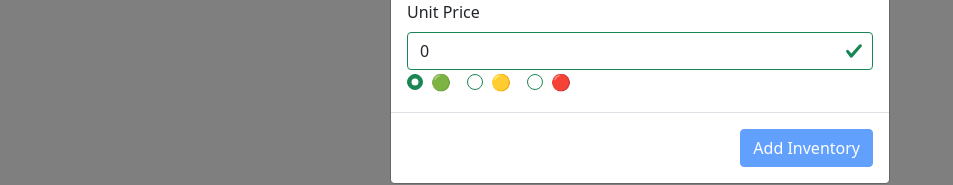
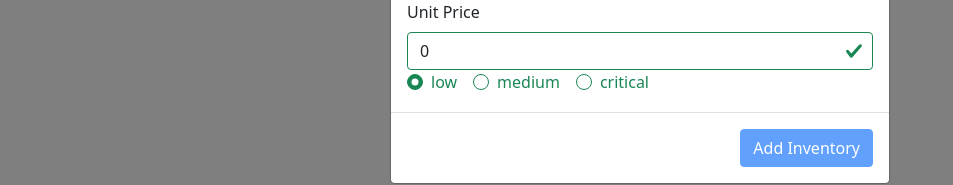
Before and after one commit to abheeth99/inventoryManagementWeb, a React (Create React App) app in the folder inventory-management-web/: page / in a window 1280 px wide. Both pictures are taken after a click on the button "Add Inventory". Shown: the part 267-452 px from the top of the page, without its empty margins (0-953 px from the left). Built offline with nearby package versions, Linux system fonts and the light colour scheme; no server answers.

Commit message:
handle reOrderlevel with enums

```diff
--- a/inventory-management-web/src/Components/Inventory.tsx
+++ b/inventory-management-web/src/Components/Inventory.tsx
@@ -47,7 +47,7 @@ const Inventory: React.FC=(props) =>{
                         <td>{inventory.name}</td>
                         <td>{inventory.unitsCount}</td>
                         <td>{inventory.unitPrice}</td>
-                        <td>{inventory.reorderLevel ===  reorderLevel.low ? '🟢': inventory.reorderLevel === reorderLevel.medium ? '🟡' : '🔴'}</td>
+                        <td>{reorderLevel[inventory.reorderLevel]}</td>
                         <td>
                             <Button size="sm" onClick={()=>{setEdit({id: inventory.id})}}>Edit</Button>
                             {' '}
--- a/inventory-management-web/src/Components/InventoryForm.tsx
+++ b/inventory-management-web/src/Components/InventoryForm.tsx
@@ -98,7 +98,7 @@ const InventoryForm: React.FC<{onSubmit: (inventory:InventoryItem)=>void, invent
                         value={reorderLevel.low}
                         name='reorderLevel'
                         onChange={handleChange}
-                        label={'🟢'}
+                        label={reorderLevel[reorderLevel.low]}
                     />
                     <Form.Check
                         inline
@@ -108,7 +108,7 @@ const InventoryForm: React.FC<{onSubmit: (inventory:InventoryItem)=>void, invent
                         value={reorderLevel.medium}
                         name='reorderLevel'
                         onChange={handleChange}
-                        label={'🟡'}
+                        label={reorderLevel[reorderLevel.medium]}
                     />
                     <Form.Check
                         inline
@@ -118,7 +118,7 @@ const InventoryForm: React.FC<{onSubmit: (inventory:InventoryItem)=>void, invent
                         value={reorderLevel.critical}
                         name='reorderLevel'
                         onChange={handleChange}
-                        label={'🔴'}
+                        label={reorderLevel[reorderLevel.critical]}
                     />
                 </Form.Group>
             </Form>
--- a/inventory-management-web/src/Store/inventory-context.tsx
+++ b/inventory-management-web/src/Store/inventory-context.tsx
@@ -52,6 +52,7 @@ const InventoriesContextProvider: React.FC = (props) => {
         updatedInventory.id = id;
         const updatedInventoryItem = await updateInventory(updatedInventory);
         if(updatedInventoryItem.data){
+            debugger;
             let updatedInventories = inventories.map(inventory=>{
                 if(inventory.id === id){
                     inventory = updatedInventory;
```
